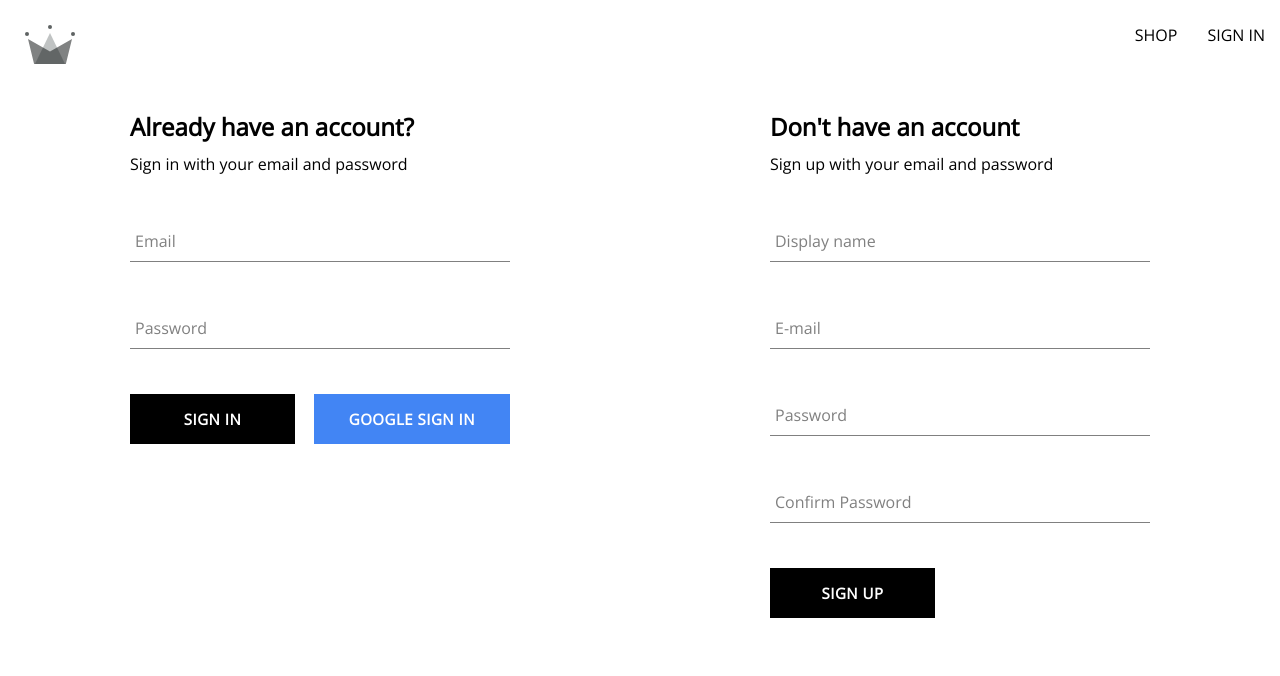
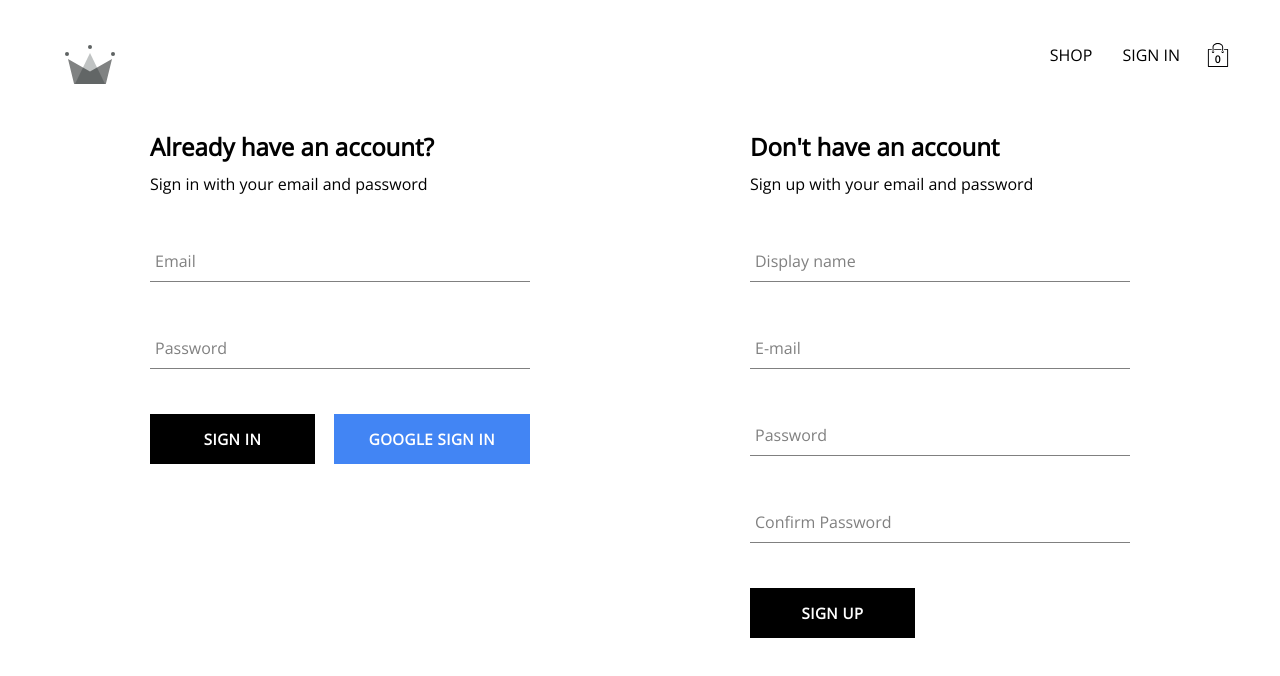
Before and after one commit to CamiloPinzon/crwn-clothing, a React (Create React App) app: page /auth in a window 1280 px wide. Shown: the top 676 px of the page. Built offline with nearby package versions, Linux system fonts and the light colour scheme; no server answers.

Commit message:
toggle cart open

```diff
--- /dev/null
+++ b/src/components/cart-dropdown/cart-dropdown.component.jsx
@@ -0,0 +1,14 @@
+import Button from '../button/button.component';
+
+import './cart-dropdown.styles.scss';
+
+const CartDropdown = ({display}) => {
+    return(
+        <div className='cart-dropdown-container'>
+            <div className="cart-items"></div>
+            <Button>Checkout</Button>
+        </div>
+    )
+}
+
+export default CartDropdown;
--- /dev/null
+++ b/src/components/cart-dropdown/cart-dropdown.styles.scss
@@ -0,0 +1,33 @@
+.cart-dropdown-container {
+  position: absolute;
+  width: 240px;
+  height: 340px;
+  display: flex;
+  flex-direction: column;
+  padding: 20px;
+  border: 1px solid black;
+  background-color: white;
+  top: 90px;
+  right: 40px;
+  z-index: 5;
+
+  .empty-message {
+    font-size: 18px;
+    margin: 50px auto;
+  }
+
+  .cart-items {
+    height: 240px;
+    display: flex;
+    flex-direction: column;
+    overflow: scroll;
+  }
+
+  button {
+    margin-top: auto;
+  }
+}
+
+.displayElement {
+  display: none;
+}
--- /dev/null
+++ b/src/components/cart-icon/cart-icon.component.jsx
@@ -0,0 +1,21 @@
+import { useContext } from 'react';
+import { CartContext } from '../../contexts/cart.context';
+
+import { ReactComponent as ShoppingIcon } from '../../assets/svg/shopping-bag.svg';
+
+import './cart-icon.styles.scss';
+
+const CartIcon = () =>{
+    const { isCartOpen, setIsCartOpen } = useContext(CartContext);
+
+    const toggleIsCartOpen = () => setIsCartOpen( !isCartOpen );
+
+    return(
+        <div className="cart-icon-container" onClick={toggleIsCartOpen}>
+            <ShoppingIcon className='shopping-icon' />
+            <span className='item-count'>0</span>
+        </div>
+    )
+}
+
+export default CartIcon;
--- /dev/null
+++ b/src/components/cart-icon/cart-icon.styles.scss
@@ -0,0 +1,21 @@
+.cart-icon-container {
+    width: 45px;
+    height: 45px;
+    position: relative;
+    display: flex;
+    align-items: center;
+    justify-content: center;
+    cursor: pointer;
+
+    .shopping-icon {
+      width: 24px;
+      height: 24px;
+    }
+
+    .item-count {
+      position: absolute;
+      font-size: 10px;
+      font-weight: bold;
+      bottom: 12px;
+    }
+  }
--- /dev/null
+++ b/src/contexts/cart.context.jsx
@@ -0,0 +1,13 @@
+import { createContext, useState } from "react";
+
+export const CartContext = createContext({
+    isCartOpen: false,
+    setIsCartOpen: () =>{},
+});
+
+export const CartProvider = ({children}) =>{
+    const [isCartOpen, setIsCartOpen] = useState(false);
+    const value = {isCartOpen, setIsCartOpen};
+
+    return <CartContext.Provider value={value}>{ children }</CartContext.Provider>
+}
--- a/src/index.js
+++ b/src/index.js
@@ -4,6 +4,7 @@
 
 import { UserProvider } from './contexts/user.context';
 import { ProductsProvider } from './contexts/products.context';
+import { CartProvider } from './contexts/cart.context';
 import App from './App';
 
 import './index.scss';
@@ -13,7 +14,9 @@
       <BrowserRouter>
         <UserProvider>
           <ProductsProvider>
-            <App />
+            <CartProvider>
+              <App />
+            </CartProvider>
           </ProductsProvider>
         </UserProvider>
       </BrowserRouter>
--- a/src/index.scss
+++ b/src/index.scss
@@ -1,5 +1,6 @@
 body {
   margin: 0;
+  padding: 20px 40px;
   font-family: 'Open Sans', sans-serif;
   -webkit-font-smoothing: antialiased;
   -moz-osx-font-smoothing: grayscale;
--- a/src/routes/navigaton/navigation.component.jsx
+++ b/src/routes/navigaton/navigation.component.jsx
@@ -2,13 +2,19 @@
 import {Outlet, Link} from 'react-router-dom';
 
 import { UserContext } from '../../contexts/user.context';
+import { CartContext } from '../../contexts/cart.context';
 import { signOutUser } from '../../utils/firebase/firebase.utils';
+import CartIcon from '../../components/cart-icon/cart-icon.component';
+import CartDropdown from '../../components/cart-dropdown/cart-dropdown.component';
+
 import { ReactComponent as CrwnLogo } from '../../assets/svg/crown.svg';
 
 import './navigation.styles.scss';
 
 const Navigation = () => {
     const { currentUser } = useContext(UserContext);
+    const { isCartOpen } = useContext(CartContext);
+
     return (
         <Fragment>
             <nav className='navigation'>
@@ -20,11 +26,13 @@
                     {
                         currentUser ? (
                             <span className="nav-link" onClick={signOutUser}>SIGN OUT</span>
-                        ) : (
-                            <Link className="nav-link" to='auth'>SIGN IN</Link>
-                        )
+                            ) : (
+                                <Link className="nav-link" to='auth'>SIGN IN</Link>
+                            )
                     }
+                    <CartIcon />
                 </div>
+                { isCartOpen && (<CartDropdown />) }
             </nav>
             <Outlet />
         </Fragment>
```
Also changed, not shown: src/assets/svg/shopping-bag.svg (added).
